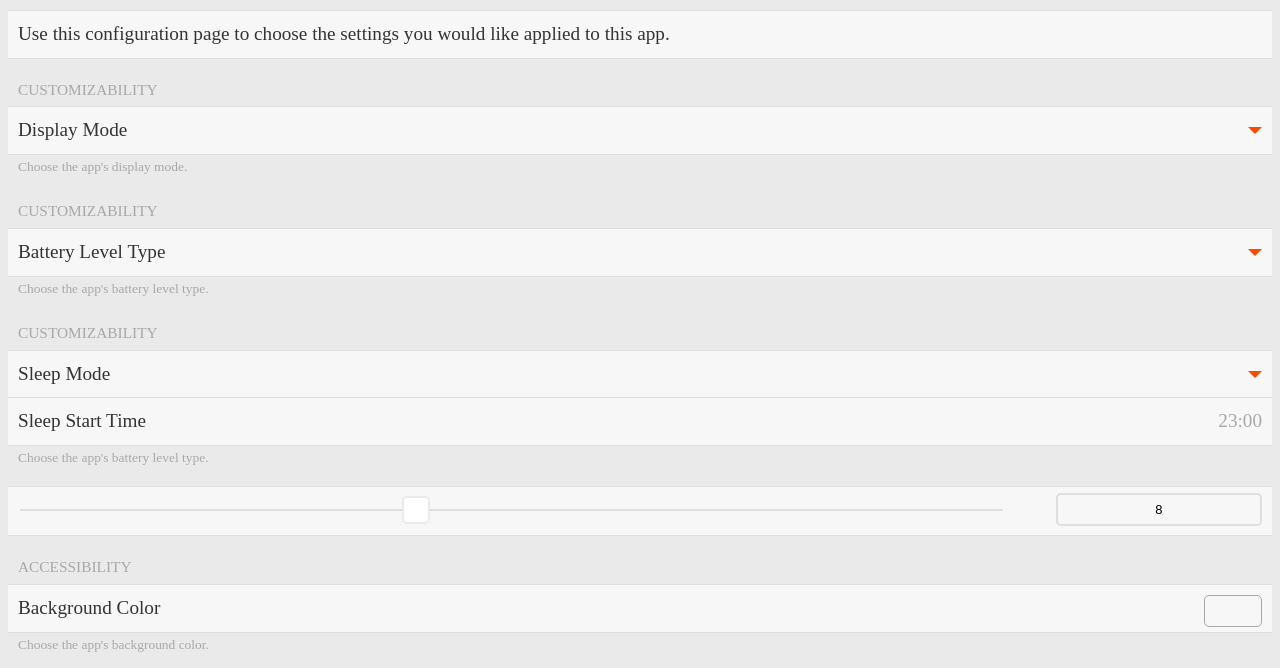
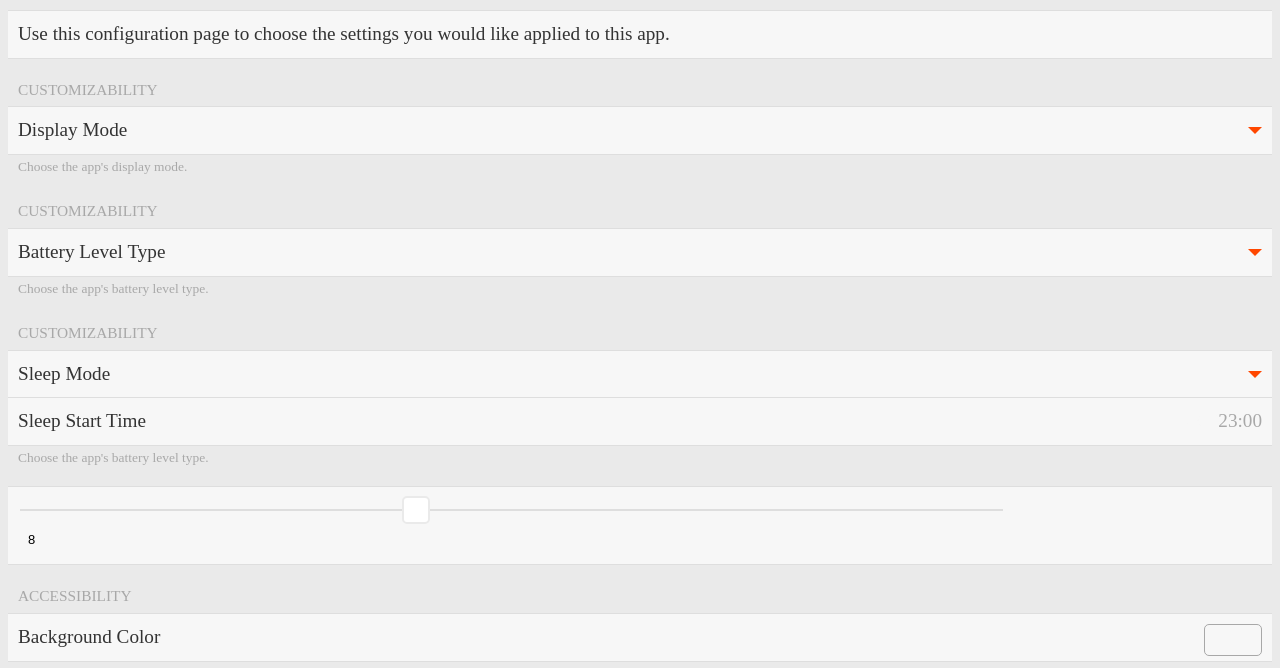
Before and after one commit to marfoo-amagramer/PebbleLcarsWatch, a plain HTML site: page config/index.html in a window 1280 px wide. Shown: the part 78-746 px from the top of the page. Drawn offline with Linux system fonts and the light colour scheme.

Commit message:
Update index.html

```diff
--- a/config/index.html
+++ b/config/index.html
@@ -90,9 +90,7 @@
       <div class='item-container-content'>
         <label class="item">
           <input type="range" class="item-slider" name="slider-1" min="0" max="20" value="8">
-          <div class="item-input-wrapper item-slider-text">
-            <input id="display_interval" type="text" class="item-input" name="slider-1" value="8">
-          </div>
+          <input id="display_interval" type="text" class="item-input" name="slider-1" value="8">
         </label>
       </div>
     </div>
```
